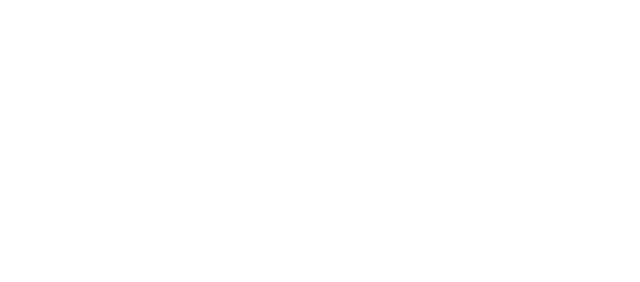
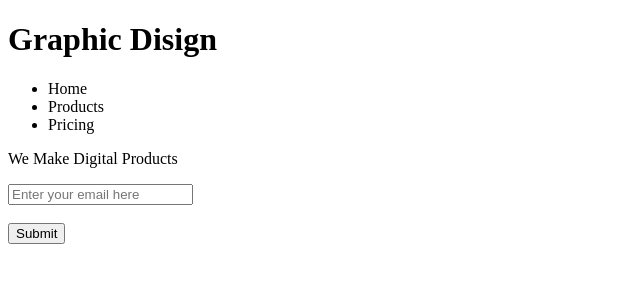
Before and after one commit to Gwatso/Product-Landing-Page, a plain HTML site: page index.html in a window 1280 px wide. Shown: the whole page, without its empty margins (0-640 px from the left). Drawn offline with Linux system fonts and the light colour scheme.

Commit message:
Update index.html

```diff
--- a/index.html
+++ b/index.html
@@ -2,25 +2,30 @@
 <html lang="en">
   <head>
     <meta charset="UTF-8">
-    <title>Fork Me! FCC: Test Suite Template</title>
+    <title>Product Landing Page</title>
     <link rel="stylesheet" href="css/style.css">
   </head>
 
   <body>
-    <script src="https://cdn.freecodecamp.org/testable-projects-fcc/v1/bundle.js"></script>
 
-    <!--
 
-    Hello Camper!
+    <script  src="js/index.js"></script>
+    <h1>Graphic Disign </h1>
 
-    For now, the test suite only works in Chrome!
-    Please read the README below in the JS Editor before beginning.
-    Feel free to delete this message once you have read it.
-    Good luck and Happy Coding!
 
-    - The freeCodeCamp Team
 
-    -->
-    <script  src="js/index.js"></script>
+        <ul>
+             <li>Home</li>
+             <li>Products</li>
+             <li>Pricing</li>
+        </ul>
+
+    <p>We Make Digital Products</p>
+    <form>
+
+        <input type = "email" name = "email" placeholder = "Enter your email here"> </br> </br>
+        <input type = "submit" value = "Submit">
+
+    </form>
   </body>
 </html>
```
